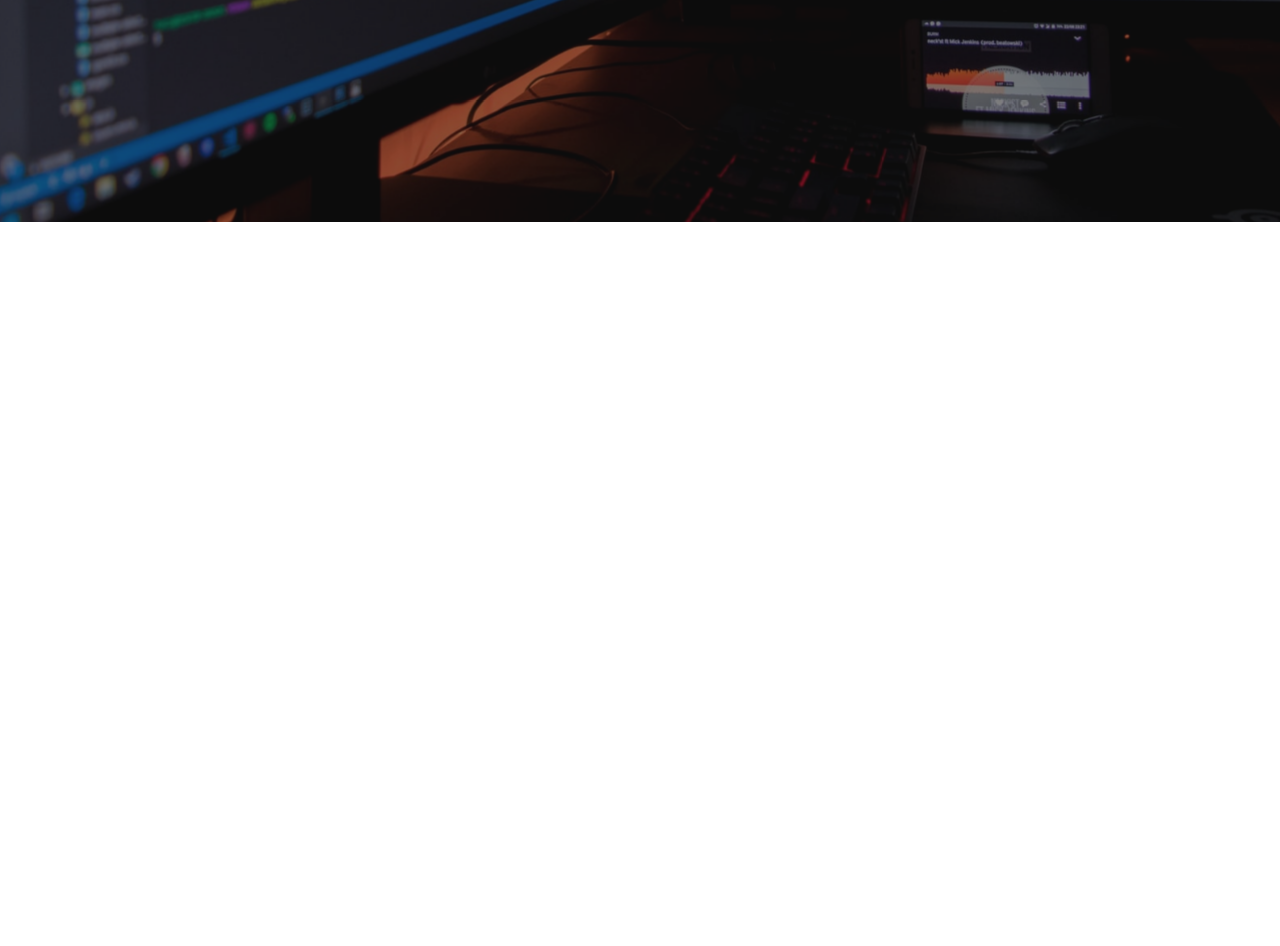
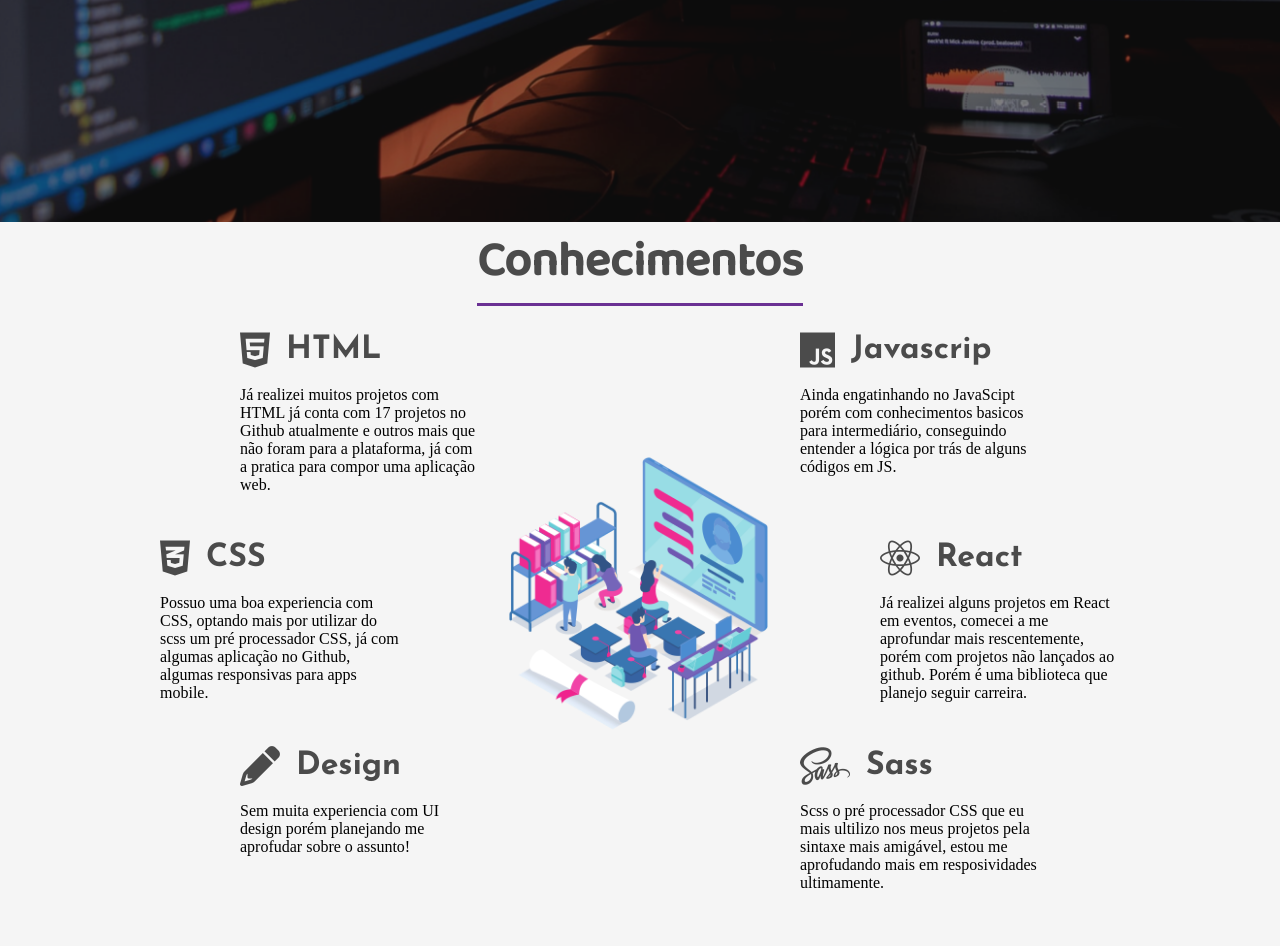
Before and after one commit to ximeen/Meu-Portifolio-, a website built with Vite: page index.html in a window 1280 px wide. Shown: the part 578-1524 px from the top of the page. Before the commit the page ends 800 px from the top, so only its background shows below. Built offline with nearby package versions, Linux system fonts and the light colour scheme.

Commit message:
:package: Foi implementado os conhecimentos

```diff
--- a/Styles/styles.css
+++ b/Styles/styles.css
@@ -17,6 +17,10 @@
   list-style: none;
   text-decoration: none;
 }
+
+/* -------------------------------------------------------- */
+
+/* PARTE DO HEADER */
 
 .hamburguer {
   /* background-color: #7F00FF; */
@@ -266,3 +270,101 @@ header {
     opacity: 1;
   }
 }
+
+/* --------------------------------------------------------- */
+/* PARTE DE CONHECIMENTOS */
+
+.conhecimentos {
+  display: grid;
+  grid-template-columns: repeat(16, 1fr);
+  grid-template-rows: repeat(6, 6rem);
+  row-gap: .5rem;
+}
+
+.Conhecimento:nth-child(1){
+  grid-column: 4 / 7;
+  grid-row: 1 / 3;
+
+}
+
+.Conhecimento:nth-child(2){
+  grid-column: 3 / 6;
+  grid-row: 3 / 5;
+
+}
+
+.Conhecimento:nth-child(3){
+  grid-column: 4 / 7;
+  grid-row: 5 / -1;
+
+}
+
+.Conhecimento:nth-child(4){
+  grid-column: 11 / 14;
+  grid-row: 1 / 3;
+
+}
+
+.Conhecimento:nth-child(5){
+  grid-column: 12 / 15;
+  grid-row: 3 / 5;
+
+}
+.Conhecimento:nth-child(6){
+  grid-column: 11 / 14;
+  grid-row: 5 / -1;
+
+
+}
+
+.secConhecimentos{
+  background-color: #f5f5f5;
+}
+
+.secHeader{
+  display: flex;
+  align-items: center;
+  justify-content: center;
+}
+
+.secHeader h1 {
+  font-family: var(--font-primary);
+  font-size: 3rem;
+
+  color: #4b4b4b;
+  border-bottom: solid 3px #6a3093;
+
+  margin-bottom: 1.5rem;
+}
+
+.CoHeader {
+  display: flex;
+  align-items: center;
+  color: #4b4b4b;
+}
+
+.CoHeader i {
+  font-size: 2.5rem;
+}
+
+.CoHeader h3{
+  font-family: var(--font-secundary);
+  font-size: 2rem;
+  padding-left: 1rem;
+}
+
+.CoText{
+  font-family: var(--font-secondary);
+  margin-top: 1rem;
+}
+
+.CoImg{
+  grid-column: 7 / 11;
+  grid-row: 2 / 6;
+  width: 100%
+}
+
+.CoImg img {
+  object-fit:cover;
+  width: 100%;
+}
--- a/index.html
+++ b/index.html
@@ -50,7 +50,7 @@
         </div>
       </header>
 
-      <div class="sideBar">
+      <aside class="sideBar">
         <nav>
           <ul class="menu">
             <li class="menuItem"><a href="#" class="menuLink">Home</a></li>
@@ -66,7 +66,75 @@
           <a href="https://github.com/Monge1331" target="_blank"><i class="fa-brands fa-github"></i></a>
           <a href="https://www.instagram.com/biel.ximenes13/" target="_blank"><i class="fa-brands fa-instagram"></i></a>
         </div>
-      </div>
+      </aside>
+        <!-- PARTE DOS CONHECIMENTOS DO DEV -->
+      <section class="secConhecimentos">
+
+        <div class="secHeader">
+          <h1>Conhecimentos</h1>
+        </div>
+
+        <div class="conhecimentos">
+          <div class="Conhecimento">
+            <div class="CoHeader">
+              <i class="fab fa-html5"></i>
+              <h3>HTML</h3>
+            </div>
+            <div class="CoText">
+              <p>Já realizei muitos projetos com HTML já conta com 17 projetos no Github atualmente e outros mais que não foram para a plataforma, já com a pratica para compor uma aplicação web.</p>
+            </div>
+          </div>
+          <div class="Conhecimento">
+            <div class="CoHeader">
+              <i class="fab fa-css3-alt"></i>
+              <h3>CSS</h3>
+            </div>
+            <div class="CoText">
+              <p>Possuo uma boa experiencia com CSS, optando mais por utilizar do scss um pré processador CSS, já com algumas aplicação no Github, algumas responsivas para apps mobile. </p>
+            </div>
+          </div>
+          <div class="Conhecimento">
+            <div class="CoHeader">
+              <i class="fas fa-pencil-alt"></i>
+              <h3>Design</h3>
+            </div>
+            <div class="CoText">
+              <p>Sem muita experiencia com UI design porém planejando me aprofudar sobre o assunto!</p>
+            </div>
+          </div>
+          <div class="Conhecimento">
+            <div class="CoHeader">
+              <i class="fab fa-js"></i>
+              <h3>Javascrip</h3>
+            </div>
+            <div class="CoText">
+              <p>Ainda engatinhando no JavaScipt porém com conhecimentos basicos para intermediário, conseguindo entender a lógica por trás de alguns códigos em JS.</p>
+            </div>
+          </div>
+          <div class="Conhecimento">
+            <div class="CoHeader">
+              <i class="fab fa-react"></i>
+              <h3>React</h3>
+            </div>
+            <div class="CoText">
+              <p>Já realizei alguns projetos em React em eventos, comecei a me aprofundar mais rescentemente, porém com projetos não lançados ao github. Porém é uma biblioteca que planejo seguir carreira.</p>
+            </div>
+          </div>
+          <div class="Conhecimento">
+            <div class="CoHeader">
+              <i class="fab fa-sass"></i>
+              <h3>Sass</h3>
+            </div>
+            <div class="CoText">
+              <p>Scss o pré processador CSS que eu mais ultilizo nos meus projetos pela sintaxe mais amigável, estou me aprofudando mais em resposividades ultimamente. </p>
+            </div>
+          </div>
+          <div class="CoImg">
+            <img src="./Img/conhecimentos.png" alt="Imagem ilustrativa">
+          </div>
+        </div>
+      </section>
+
     </div>
     <!-- END HEADER -->
 
```
Also changed, not shown: Img/conhecimentos.png (added), README.md.
